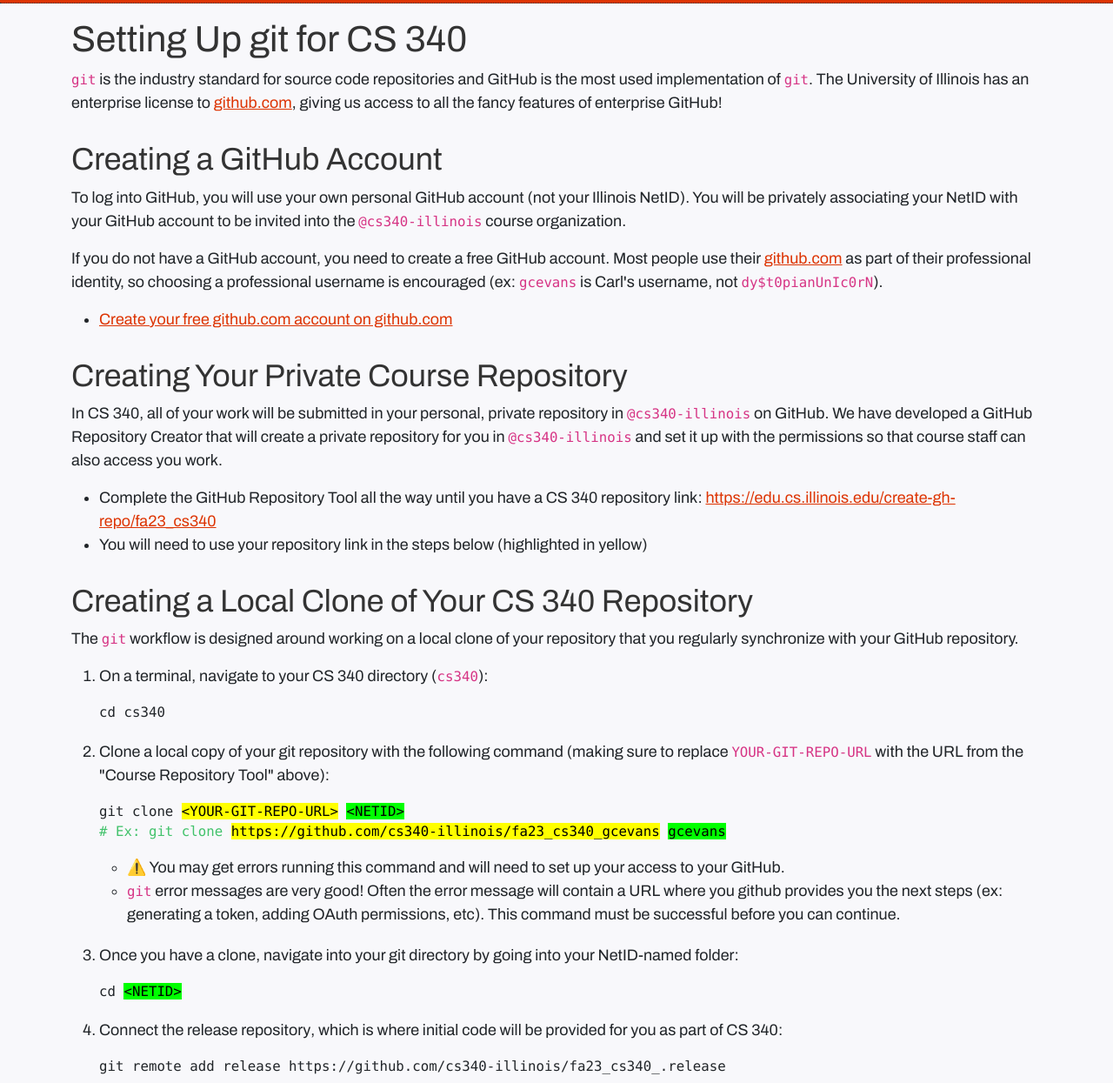
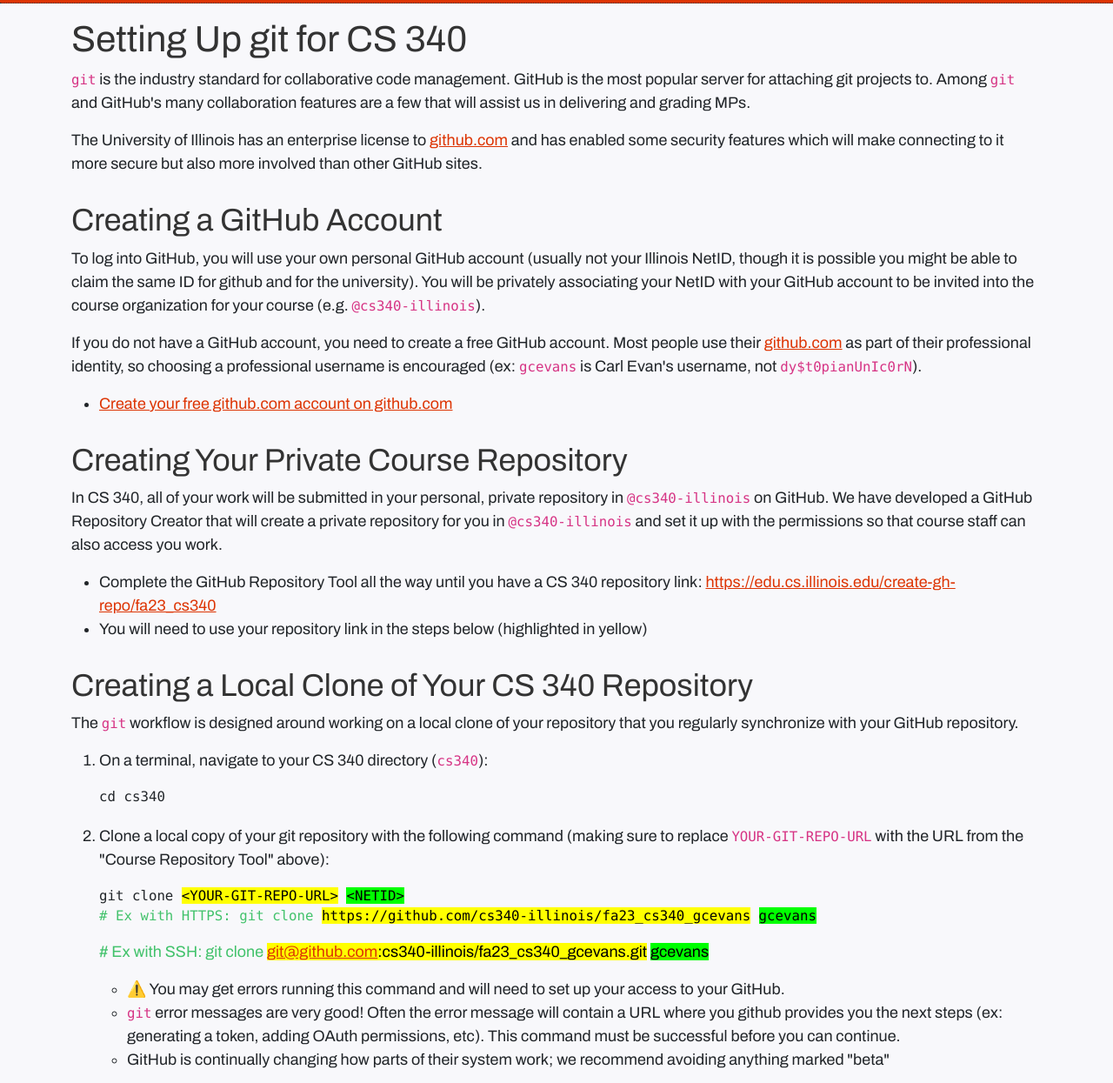
Before and after one commit to illinois/systems-encyclopedia, an Eleventy site: page src/articles/illinois/git.md in a window 1280 px wide. Shown: the part 55-1300 px from the top of the page at 87% size. Built offline with nearby package versions, Linux system fonts and the light colour scheme; Eleventy itself is replaced by a stand-in of ours; code samples lack their colours; files that its build step writes are made by us from their sources; a small style sheet from the web is missing; what markdown-it-attrs, sharp would draw is missing.

Commit message:
Update git.md for sp24
I moved term-specific content to the class webpage, but some CAs and TAs linked to this page so updating it for the current term seems important. However, I don't have write access to the repo, hence this PR.

```diff
--- a/src/articles/illinois/git.md
+++ b/src/articles/illinois/git.md
@@ -2,7 +2,7 @@
 title: Setting Up git for CS 340
 
 date: 2022-08-16
-updated: 2022-08-16
+updated: 2024-01-18
 
 authors:
 - waf, gcevans
@@ -10,14 +10,15 @@
 
 # Setting Up git for CS 340
 
-`git` is the industry standard for source code repositories and GitHub is the most used implementation of `git`.  The University of Illinois has an enterprise license to github.com, giving us access to all the fancy features of enterprise GitHub!
+`git` is the industry standard for collaborative code management. GitHub is the most popular server for attaching git projects to. Among `git` and GitHub's many collaboration features are a few that will assist us in delivering and grading MPs.
 
+The University of Illinois has an enterprise license to [github.com](http://github.com) and has enabled some security features which will make connecting to it more secure but also more involved than other GitHub sites.
 
 ## Creating a GitHub Account
 
-To log into GitHub, you will use your own personal GitHub account (not your Illinois NetID).  You will be privately associating your NetID with your GitHub account to be invited into the `@cs340-illinois` course organization.
+To log into GitHub, you will use your own personal GitHub account (usually not your Illinois NetID, though it is possible you might be able to claim the same ID for github and for the university).  You will be privately associating your NetID with your GitHub account to be invited into the course organization for your course (e.g. `@cs340-illinois`).
 
-**If you do not have a GitHub account**, you need to create a free GitHub account.  Most people use their github.com as part of their professional identity, so choosing a professional username is encouraged (ex: `gcevans` is Carl's username, not `dy$t0pianUnIc0rN`).
+**If you do not have a GitHub account**, you need to create a free GitHub account.  Most people use their github.com as part of their professional identity, so choosing a professional username is encouraged (ex: `gcevans` is Carl Evan's username, not `dy$t0pianUnIc0rN`).
 
 - [Create your free github.com account on github.com](https://github.com/)
 
@@ -26,7 +27,7 @@
 
 In CS 340, all of your work will be submitted in your personal, private repository in `@cs340-illinois` on GitHub.  We have developed a GitHub Repository Creator that will create a private repository for you in `@cs340-illinois` and set it up with the permissions so that course staff can also access you work.
 
-- Complete the GitHub Repository Tool **all the way until you have a CS 340 repository link**: [https://edu.cs.illinois.edu/create-gh-repo/fa23_cs340](https://edu.cs.illinois.edu/create-gh-repo/fa23_cs340)
+- Complete the GitHub Repository Tool **all the way until you have a CS 340 repository link**: [https://edu.cs.illinois.edu/create-gh-repo/fa23_cs340](https://edu.cs.illinois.edu/create-gh-repo/sp24_cs340)
 - You will need to use your repository link in the steps below (highlighted in yellow)
 
 
@@ -48,10 +49,12 @@
 2. **Clone** a local copy of your git repository with the following command (making sure to replace `YOUR-GIT-REPO-URL` with the URL from the "Course Repository Tool" above):
 
    <pre class="language-bash"><code class="language-bash">git clone <span style="background-color: yellow; color: black;">&lt;YOUR-GIT-REPO-URL&gt;</span> <span style="background-color: lime; color: black;">&lt;NETID&gt;</span>
-   <span style="color: #42c26b"># Ex: git clone <span style="background-color: yellow; color: black;">https://github.com/cs340-illinois/fa23_cs340_gcevans</span> <span style="background-color: lime; color: black;">gcevans</span></span></code></pre>
+   <span style="color: #42c26b"># Ex with HTTPS: git clone <span style="background-color: yellow; color: black;">https://github.com/cs340-illinois/fa23_cs340_gcevans</span> <span style="background-color: lime; color: black;">gcevans</span></span></code></pre>
+   <span style="color: #42c26b"># Ex with SSH: git clone <span style="background-color: yellow; color: black;">git@github.com:cs340-illinois/fa23_cs340_gcevans.git</span> <span style="background-color: lime; color: black;">gcevans</span></span></code></pre>
 
    - **⚠️ You may get errors running this command and will need to set up your access to your GitHub.**
    - `git` error messages are very good!  Often the error message will contain a URL where you github provides you the next steps (ex: generating a token, adding OAuth permissions, etc).  This command must be successful before you can continue.
+   - GitHub is continually changing how parts of their system work; we recommend avoiding anything marked "beta"
 
 3. Once you have a clone, **navigate** into your git directory by going into your NetID-named folder:
 
```
